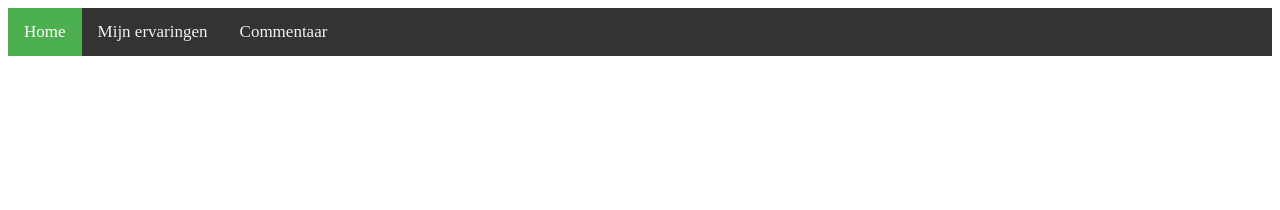
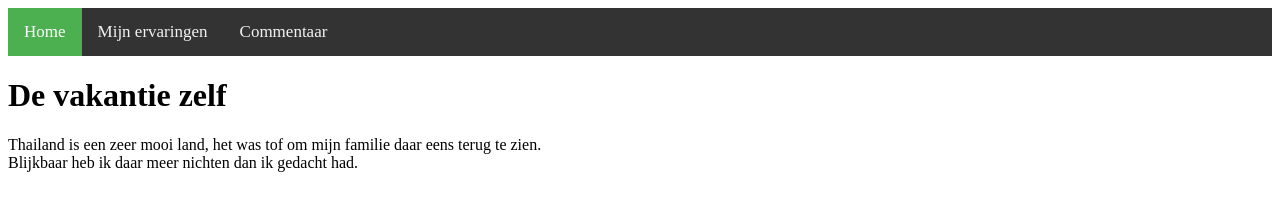
Before and after one commit to AnimeThai3/team_2_thibault, a plain HTML site: page oefening_1/WebContent/vakantie.html in a window 1280 px wide. Drawn offline with Linux system fonts and the light colour scheme.

Commit message:
vakantie.html is klaar

```diff
--- a/oefening_1/WebContent/vakantie.html
+++ b/oefening_1/WebContent/vakantie.html
@@ -34,4 +34,6 @@
   <a href="vakantie.html">Mijn ervaringen</a>
   <a href="commentaar.html">Commentaar</a>
 </div>
+<h1>De vakantie zelf</h1>
+<p>Thailand is een zeer mooi land, het was tof om mijn familie daar eens terug te zien.<br>Blijkbaar heb ik daar meer nichten dan ik gedacht had.</p>
 </body>
```
